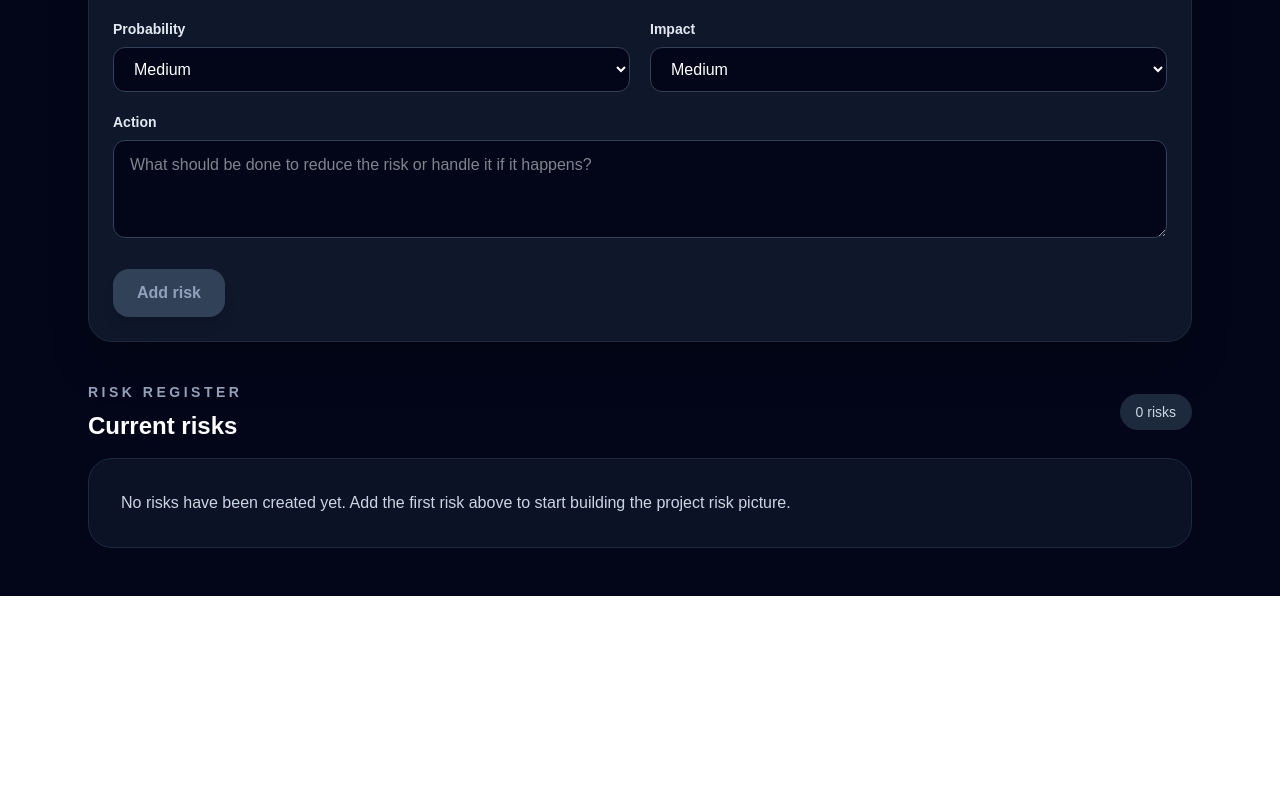
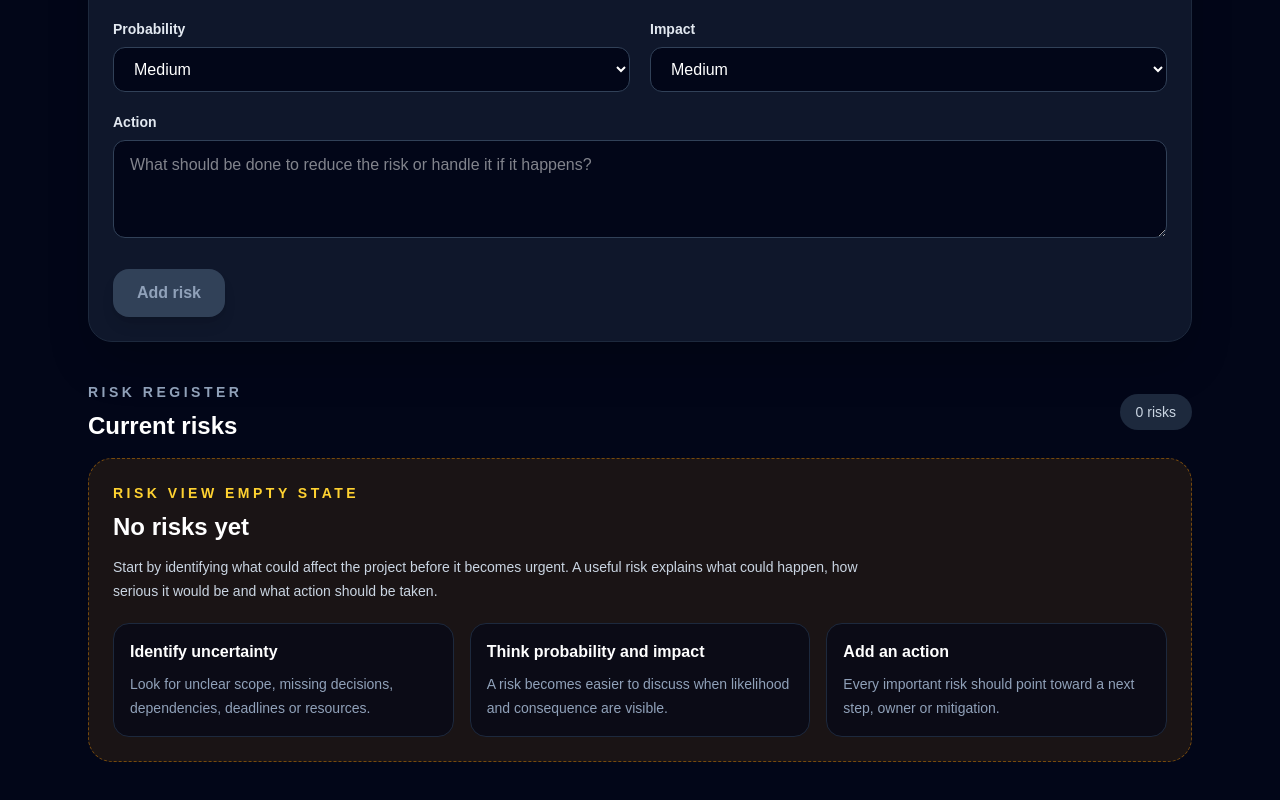
Before and after one commit to Zion8a/project-compass, a Next.js app: page /project-risks in a window 1280 px wide. Shown: the part 1190-1990 px from the top of the page. Before the commit the page ends 1786 px from the top, so only its background shows below. Built offline with nearby package versions, Linux system fonts and the light colour scheme.

Commit message:
Improve risk view empty state

```diff
--- a/src/app/project-risks/page.tsx
+++ b/src/app/project-risks/page.tsx
@@ -570,10 +570,7 @@ export default function ProjectRisksPage() {
           </div>
 
           {risks.length === 0 ? (
-            <div className="rounded-3xl border border-slate-800 bg-slate-900/70 p-8 text-slate-300">
-              No risks have been created yet. Add the first risk above to start
-              building the project risk picture.
-            </div>
+            <RiskViewEmptyState />
           ) : (
             <div className="grid gap-5">
               {risks.map((risk) => (
@@ -650,6 +647,51 @@ export default function ProjectRisksPage() {
   );
 }
 
+function RiskViewEmptyState() {
+  return (
+    <section className="rounded-3xl border border-dashed border-amber-500/40 bg-amber-500/10 p-6">
+      <p className="text-sm font-semibold uppercase tracking-[0.25em] text-amber-300">
+        Risk view empty state
+      </p>
+
+      <h2 className="mt-2 text-2xl font-bold">No risks yet</h2>
+
+      <p className="mt-3 max-w-3xl text-sm leading-6 text-slate-300">
+        Start by identifying what could affect the project before it becomes
+        urgent. A useful risk explains what could happen, how serious it would
+        be and what action should be taken.
+      </p>
+
+      <div className="mt-5 grid gap-4 md:grid-cols-3">
+        <EmptyStateTip
+          title="Identify uncertainty"
+          text="Look for unclear scope, missing decisions, dependencies, deadlines or resources."
+        />
+
+        <EmptyStateTip
+          title="Think probability and impact"
+          text="A risk becomes easier to discuss when likelihood and consequence are visible."
+        />
+
+        <EmptyStateTip
+          title="Add an action"
+          text="Every important risk should point toward a next step, owner or mitigation."
+        />
+      </div>
+    </section>
+  );
+}
+
+function EmptyStateTip({ title, text }: { title: string; text: string }) {
+  return (
+    <article className="rounded-2xl border border-slate-800 bg-slate-950/60 p-4">
+      <h3 className="font-semibold text-white">{title}</h3>
+
+      <p className="mt-2 text-sm leading-6 text-slate-400">{text}</p>
+    </article>
+  );
+}
+
 function SummaryCard({
   title,
   value,
```
Also changed, not shown: 1 other file (tests, documents, lock files or other folders).
